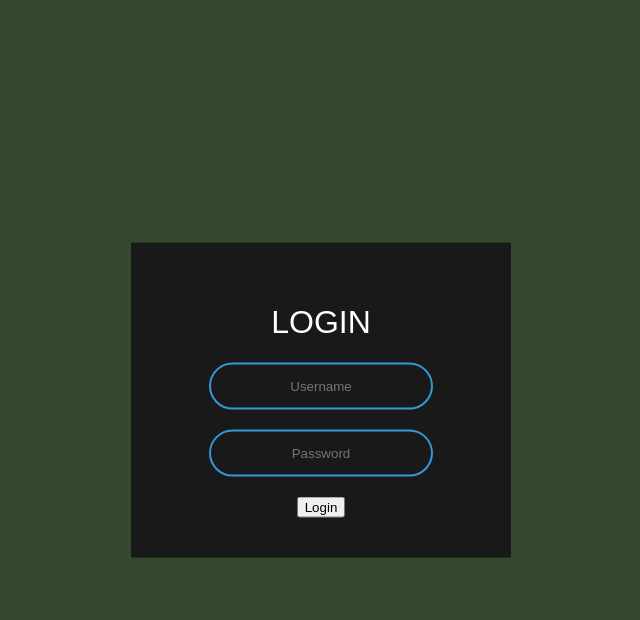
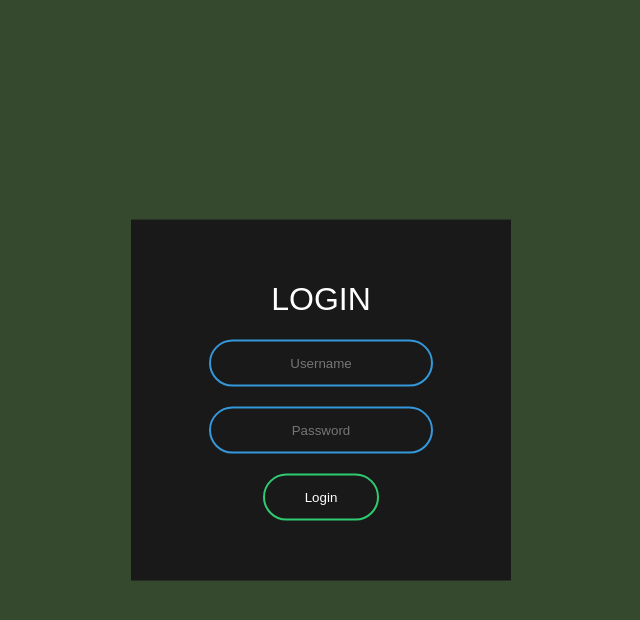
Before and after one commit to Leggacys/Proiect-TW, a PHP site: page / in a window 1280 px wide. Shown: the top 620 px of the page, without its empty margins (319-959 px from the left). Run offline with PHP 8.4, Linux system fonts and the light colour scheme.

Commit message:
Cred ca am finalizat partea de login cat de cat (html+css), doar sa mai schimb culori si efecte

```diff
--- a/index.css
+++ b/index.css
@@ -41,3 +41,23 @@ background: #34492e;
   width: 280px;
   border-color: #2ecc71;
 }
+
+.box input[type = "submit"]{
+  border: 0;
+  background: none;
+  display: block;
+  margin: 20px auto;
+  text-align: center;
+  border: 2px solid #2ecc71;
+  padding: 14px 40px;
+  outline: none;
+  color: white;
+  border-radius: 24px;
+  transition: 0.25s;
+  cursor: pointer;
+}
+
+.box input[type = "submit"]:hover{
+  background: #2ecc71;
+
+}
```
